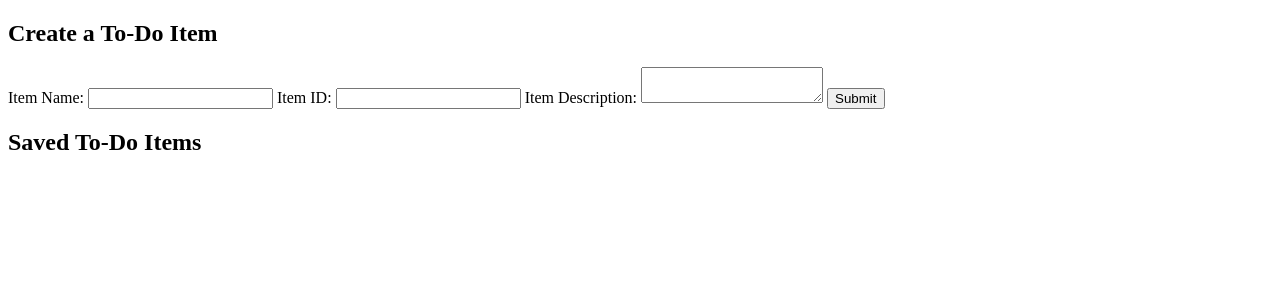
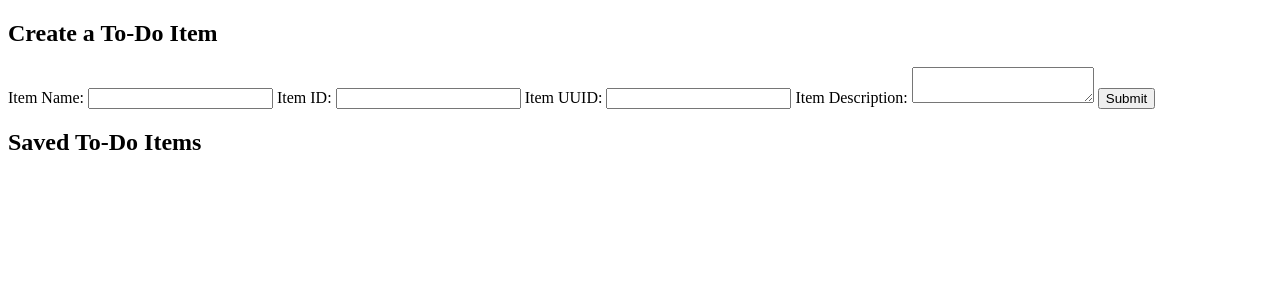
Before and after one commit to shakti101101/Deveops_sattibhan_Git_4, a Flask app: template templates/todo.html in a window 1280 px wide. Shown: the top 300 px of the page. Run offline with Flask 3, Linux system fonts and the light colour scheme; the template is opened without the code that fills it, so the values that code supplies are empty.

Commit message:
frontend add new filds Item_uuid in master_1

```diff
--- a/templates/todo.html
+++ b/templates/todo.html
@@ -12,6 +12,9 @@
 
         <label for="item_id">Item ID:</label>
         <input type="text" id="item_id" name="item_id" required>
+
+        <label for="item_uuid">Item UUID:</label>
+        <input type="text" id="item_uuid" name="item_uuid" required>
 
 
         <label for="item_description">Item Description:</label>
```
